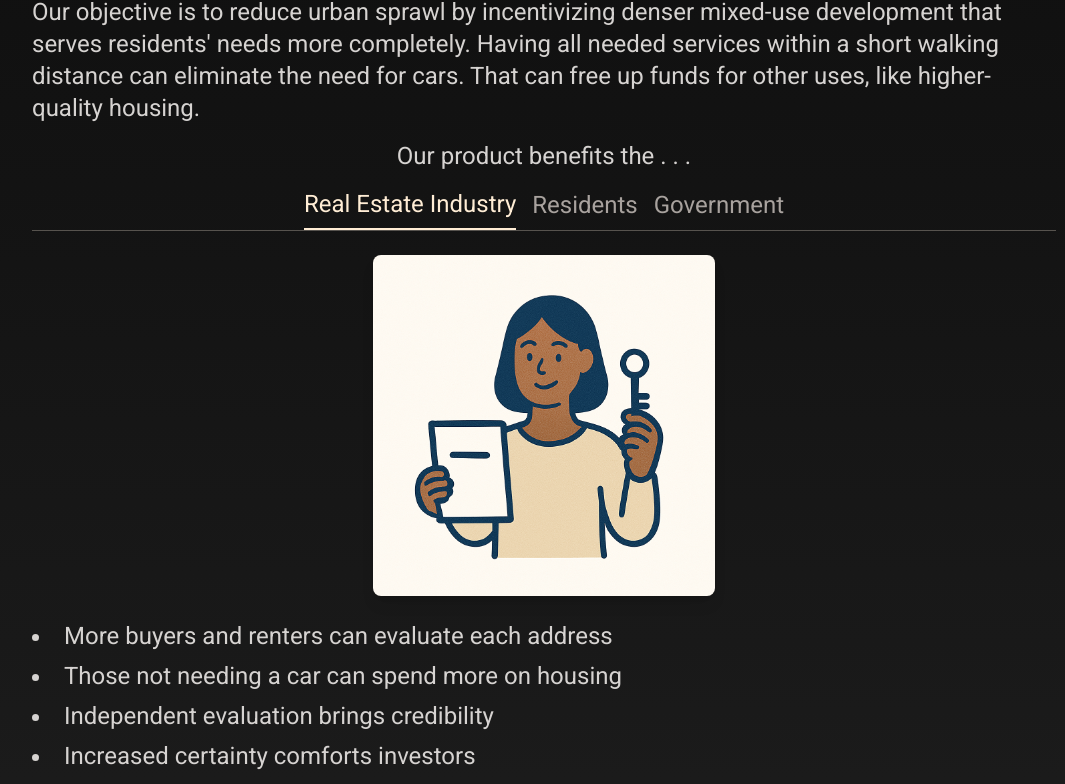
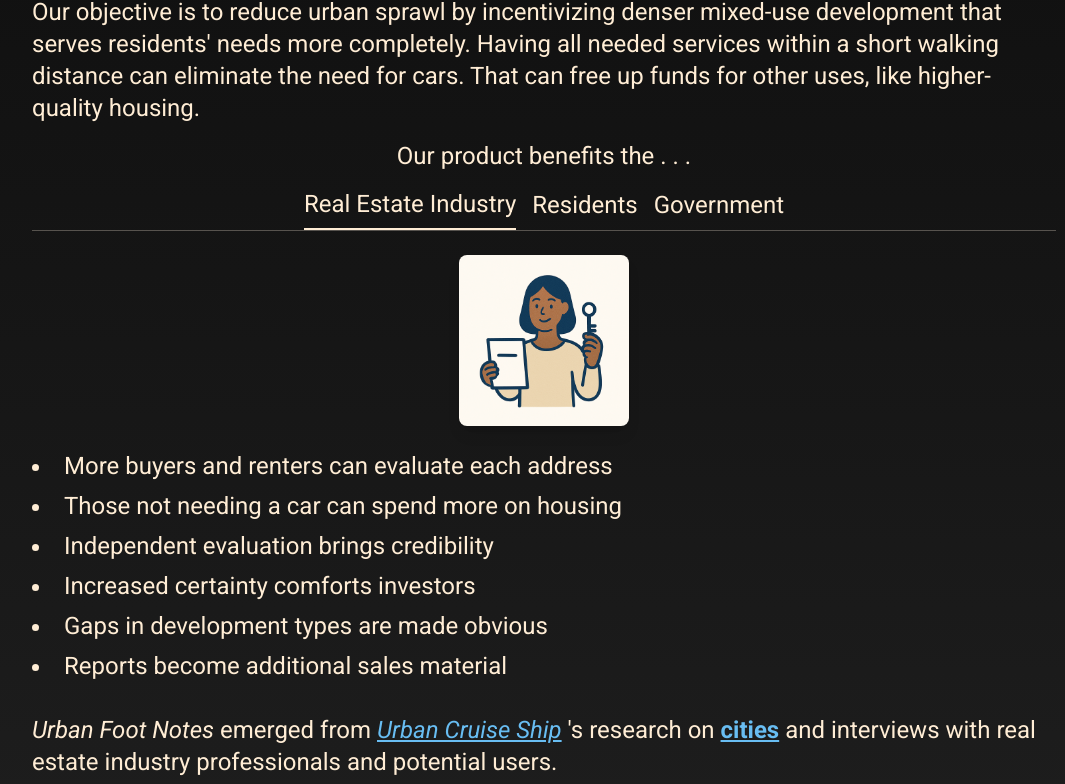
Before and after one commit to Richard-Burd/urban-footnotes-landing, a Next.js app: page /about in a window 1280 px wide. Shown: the part 534-1318 px from the top of the page, without its empty margins (96-1161 px from the left). Built offline with nearby package versions, Linux system fonts and the light colour scheme; a web font is replaced by a local one.

Commit message:
about font color change

```diff
--- a/pages/about.js
+++ b/pages/about.js
@@ -45,7 +45,7 @@ export default function About() {
   const [activeTab, setActiveTab] = useState(tabs[0].id);
 
   return (
-    <div className="space-y-8">
+    <div className="space-y-8 text-orange-100">
       <center>
         <PageTitle
           topTitle="About Us"
@@ -59,7 +59,7 @@ export default function About() {
       </center>
 
       {/* Introductory copy */}
-      <div className="roboto-font w-full max-w-screen-lg pb-8 text-xl text-stone-300 md:text-2xl">
+      <div className="roboto-font w-full max-w-screen-lg pb-8 text-xl md:text-2xl">
         <div className="max-[1030px]:mx-6">
           <p className="pb-4">
             Our standard-format reports rate properties on walkable access to 74
@@ -80,7 +80,7 @@ export default function About() {
 
 
       {/* Our product benefits section */}
-      <div className="roboto-font w-full max-w-screen-lg mx-auto text-stone-300">
+      <div className="roboto-font w-full max-w-screen-lg mx-auto">
         <p className="pb-4 text-2xl font text-center">Our product benefits the . . . </p>
 
         {/* Tabs */}
@@ -95,7 +95,7 @@ export default function About() {
                   ${
                     activeTab === id
                       ? "border-b-2 border-orange-100 text-orange-100"
-                      : "text-stone-400 hover:text-orange-100"
+                      : "hover:text-orange-100"
                   }
                   transition
                 `}
@@ -111,7 +111,7 @@ export default function About() {
           <img
             src={`/images/${imageMap[activeTab]}`}
             alt={tabs.find(t => t.id === activeTab).label}
-            className="w-1/3 object-contain rounded-lg shadow-lg"
+            className="w-1/6 object-contain rounded-lg shadow-lg"
           />
         </div>
 
--- a/pages/ads.js
+++ b/pages/ads.js
@@ -255,7 +255,7 @@ function AudioPlayer({ src }) {
         className="flex-grow h-2 rounded-lg cursor-pointer bg-gray-300/50 accent-orange-400"
       />
 
-      <span className="text-orange-100 text-[24px] whitespace-nowrap">
+      <span className="text-orange-100 text-[24px]  whitespace-nowrap">
         {formatTime(progress)} / {formatTime(duration)}
       </span>
 
```
